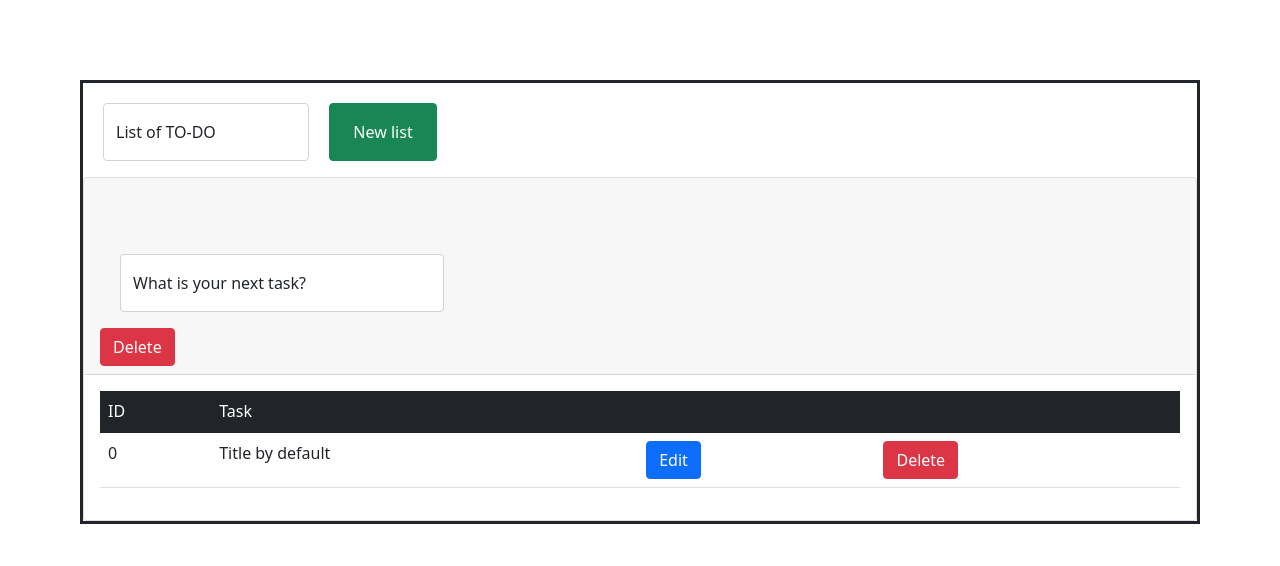
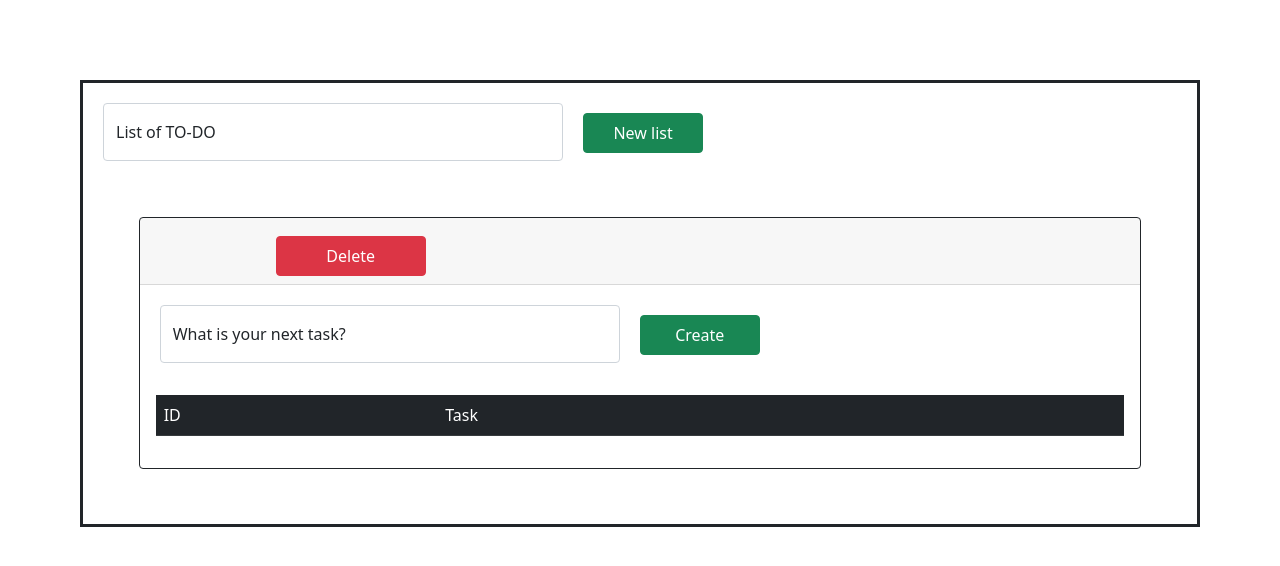
Before and after one commit to SantiagoGM19/FrontEnd-ToDoApp-Challenge, a React (Vite) app: page / in a window 1280 px wide. Shown: the top 566 px of the page. Built offline with nearby package versions, Linux system fonts and the light colour scheme.

Commit message:
adding buttons to the category, doing refactoring and adding style

```diff
--- a/src/components/Dashboard.jsx
+++ b/src/components/Dashboard.jsx
@@ -32,7 +32,7 @@ const Dashboard = () => {
         <div className='dashboard'>
             <form ref={inputRef}>
                 <div className="form-floating mb-3 input-category" >
-                    <input onChange={addingCategory} type="email" className="form-control" id="floatingInput" placeholder='List of TO-DO'/>
+                    <input onChange={addingCategory} type="text" className="form-control" id="floatingInput" placeholder='List of TO-DO'/>
                     <label for="floatingInput">List of TO-DO</label>
                     <button type="button" className="btn btn-success btn-category" onClick={onAddCategory}>New list</button>
                 </div>
--- a/src/components/ListOfCategories.jsx
+++ b/src/components/ListOfCategories.jsx
@@ -1,6 +1,7 @@
 import React, { useContext } from 'react'
 import { Store } from './StoreProvider'
 import ListOfToDo from './ListOfToDo'
+import categories from '../styles/categories.css'
 
 const ListOfCategories = () => {
 
@@ -9,18 +10,21 @@ const ListOfCategories = () => {
     return (
         <div>
             {state.listOfCategories.map(category => {
-                return <div className="card" key={category}>
-                    <div className="card-header">
-                        {category.name}
+                return <div className="card category-block" key={category}>
+                    <div className="card-header category">
+                        <div className='name-category'>
+                            <h2>{category.name}</h2>
+                        </div>
                         <br /><br />
-                        <div className="form-floating mb-3 input-category">
-                            <input type="email" className="form-control" id="floatingInput" placeholder="name@example.com" />
-                            <label for="floatingInput">What is your next task?</label>
-                        </div>
-                        <button type="button" className="btn btn-danger">Delete</button>
+                        <button type="button" className="btn btn-danger btn-tuning">Delete</button>
+                    </div>
+                    <div className="form-floating mb-3 input-category">
+                        <input type="text" className="form-control" id="floatingInput" placeholder="next task" />
+                        <label for="floatingInput">What is your next task?</label>
+                        <button type="button" className="btn btn-success btn-tuning">Create</button>
                     </div>
                     <div className="card-body">
-                        <ListOfToDo key={category.name} />
+                        <ListOfToDo key={category.id} />
                     </div>
                 </div>
             })}
--- a/src/components/ListOfToDo.jsx
+++ b/src/components/ListOfToDo.jsx
@@ -1,5 +1,6 @@
 import React, { useContext } from 'react'
 import { Store } from './StoreProvider'
+import ToDoList from '../styles/ToDoList.css'
 
 const ListOfToDo = () => {
 
@@ -23,10 +24,10 @@ const ListOfToDo = () => {
                                 <td>{task.id}</td>
                                 <td>{task.title}</td>
                                 <td>
-                                    <button type="button" className="btn btn-primary" onClick={() => onEdit(task)}>Edit</button>
+                                    <button type="button" className="btn btn-primary btn-task" onClick={() => onEdit(task)}>Edit</button>
                                 </td>
                                 <td>
-                                    <button type="button" className="btn btn-danger" onClick={() => onDelete(task)}>Delete</button>
+                                    <button type="button" className="btn btn-danger btn-task" onClick={() => onDelete(task)}>Delete</button>
                                 </td>
                             </tr>
                         })
--- a/src/components/StoreProvider.jsx
+++ b/src/components/StoreProvider.jsx
@@ -15,11 +15,6 @@ const initialState = {
                 done: false
             },
             listOfTasks: [
-                {
-                    id: '0',
-                    title: 'Title by default',
-                    done: true
-                }
             ]
         }
     ]
--- /dev/null
+++ b/src/styles/ToDoList.css
@@ -0,0 +1,3 @@
+.btn-task{
+    width: 100px;
+}
--- /dev/null
+++ b/src/styles/categories.css
@@ -0,0 +1,20 @@
+.category{
+    display: flex;
+}
+
+.name-category{
+    margin-top: 10px;
+    margin-right: 100px;
+}
+
+.category-block{
+    border: solid 1px;
+    margin: 5%;
+}
+
+.btn-tuning{
+    width: 150px;
+    height: 40px;
+    margin-top: 10px;
+    margin-left: 20px;
+}
--- a/src/styles/dashboard.css
+++ b/src/styles/dashboard.css
@@ -1,7 +1,7 @@
 .input-category {
     margin-left: 20px;
     margin-top: 20px;
-    width: 30%;
+    width: 600px;
     display: flex;
 }
 
@@ -11,6 +11,8 @@
 }
 
 .btn-category{
+    width: 150px;
     margin-left: 20px;
-    width: 50%;
+    margin-top: 10px;
+    height: 40px;
 }
```
